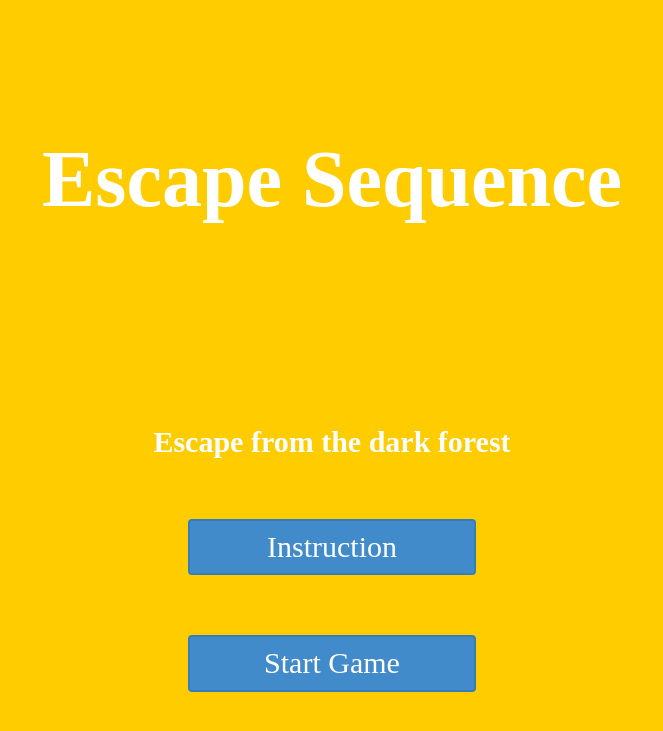
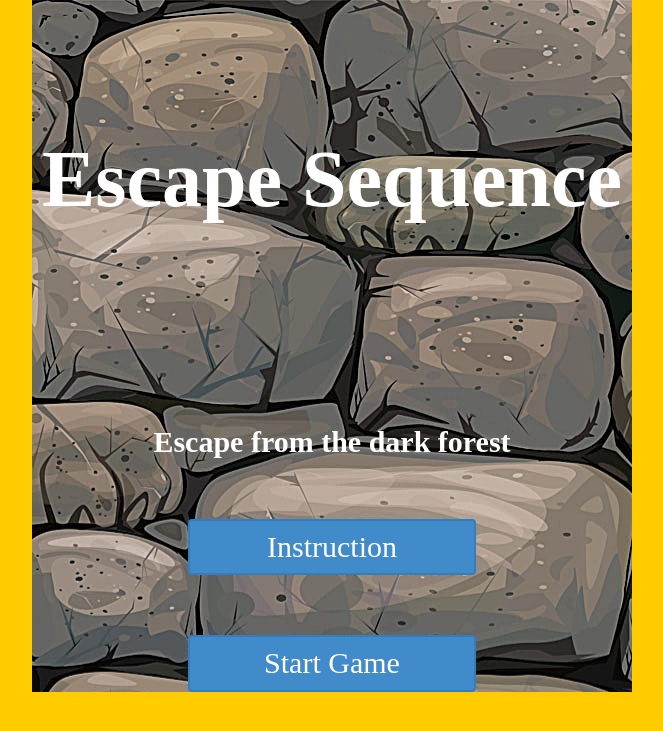
Before and after one commit to nelsonGuo/awesome-game-project-, a PHP site: page / in a window 1280 px wide. Shown: the top 731 px of the page, without its empty margins (308-971 px from the left). Run offline with PHP 8.4, Linux system fonts and the light colour scheme; some libraries are stand-ins or nearby versions.

Commit message:
add background picture

```diff
--- a/style.css
+++ b/style.css
@@ -18,7 +18,8 @@ body {
     bottom: 0;
     padding-top: 50px;
     font-size: 20px;
-    background: #fc0;
+
+    background-image: url("background.jpg");
     text-align: center;
     color: #fff;
 }
```
Also changed, not shown: background.jpg (added).
